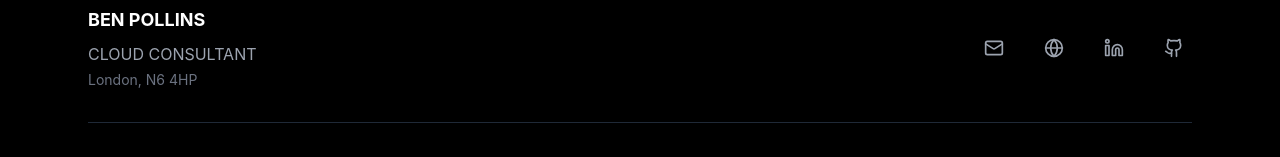
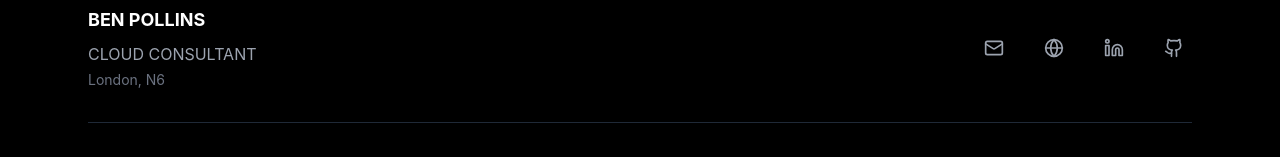
Before and after one commit to BPollins/portfolio-website, a React (Create React App) app in the folder frontend/: page / in a window 1280 px wide. Shown: the part 1172-1329 px from the top of the page. Built offline with nearby package versions, Linux system fonts and the light colour scheme.

Commit message:
Update Address

```diff
--- a/frontend/src/data/mock.js
+++ b/frontend/src/data/mock.js
@@ -3,7 +3,7 @@
 export const personalInfo = {
   name: "BEN POLLINS",
   title: "CLOUD CONSULTANT",
-  location: "London, N6 4HP",
+  location: "London, N6",
   email: "benpollins@hotmail.com",
   website: "benpollins.com",
   linkedin: "linkedin.com/in/ben-pollins",
```
Also changed, not shown: 8 other files (tests, documents, lock files or other folders).
